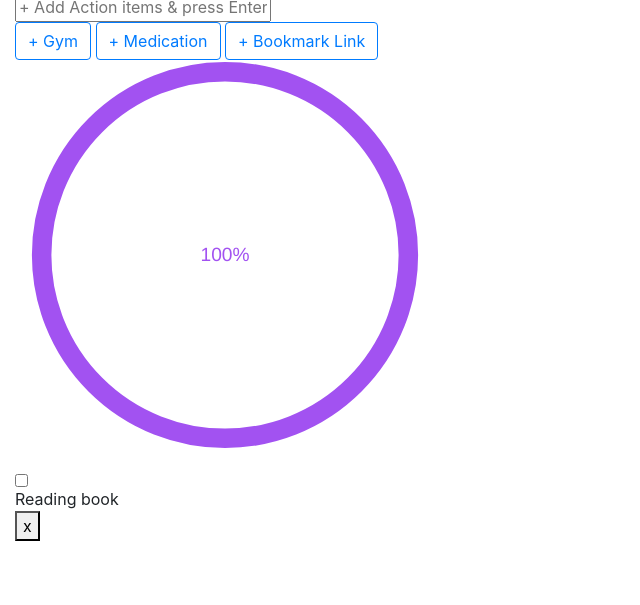
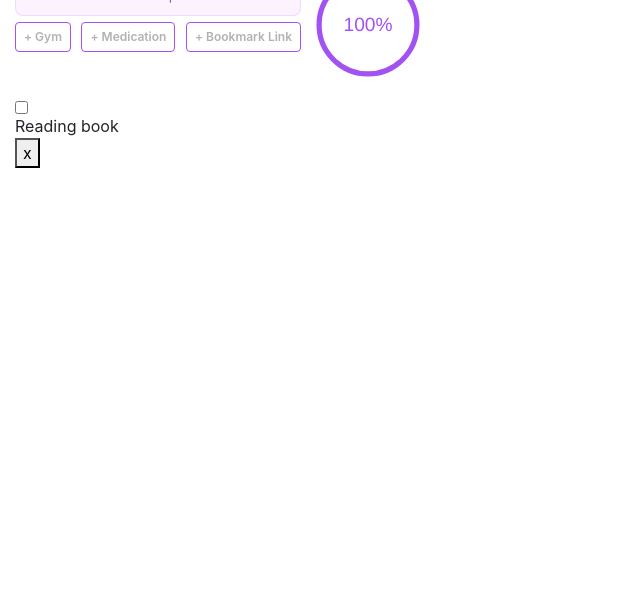
Before and after one commit to sanssitk/Google_Extension__EasyPlanner, a website with bundled scripts: page popup.html in a window 1280 px wide. Shown: the part 195-800 px from the top of the page, without its empty margins (0-640 px from the left). Built offline with nearby package versions, Linux system fonts and the light colour scheme.

Commit message:
add action html & css completed

```diff
--- a/popup.css
+++ b/popup.css
@@ -66,3 +66,78 @@ body {
     align-items: center;
     color: #656566;
 }
+
+
+/* Second Row ********************************************************************************/
+.actionInput {
+    display: flex;
+    flex-direction: column;
+}
+
+.addAction {
+    font-size: 16px;
+    color: #656566;
+    font-weight: 600;
+}
+
+.actionInput_shortLink {
+    display: flex;
+    justify-content: space-between;
+}
+
+.actionInput_shortLink .btn.btn-outline-primary {
+    font-size: 12px;
+    font-weight: 600;
+    color: rgba(101, 101, 102, 0.5);
+    border-color: #A252F1;
+    padding: 0.3rem 0.5rem;
+
+    transition: all 0.3s ease-in-out;
+}
+
+.actionInput_shortLink .btn.btn-outline-primary:hover {
+    background-color: #A252F1;
+    color: white;
+}
+
+.actionInput_textarea {
+    background-color: rgba(252, 243, 255, 1);
+    width: 286px;
+    height: 43px;
+    border-radius: 8px;
+    border: 1px solid rgba(162, 82, 241, 0.15);
+    align-items: center;
+    padding: 8px;
+    color: rgba(101, 101, 102, 0.5);
+    margin-bottom: 6px;
+}
+
+.actionInput_textarea input {
+    width: 100%;
+    outline: none;
+    background: transparent;
+    border: none;
+    font-size: 14px;
+
+}
+
+.actionInput_container {
+    display: flex;
+}
+
+.actionInput_input {
+    flex: 1;
+    display: flex;
+    flex-direction: column;
+}
+
+.actionInput_shortLink {
+    display: flex;
+}
+
+.progressContainer {
+    display: flex;
+    justify-content: center;
+}
+
+/* Third Row ********************************************************************************/
```
